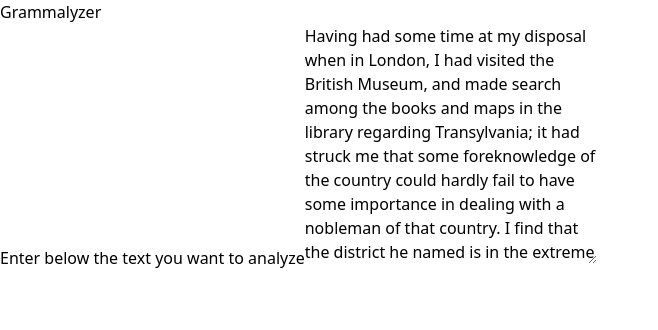
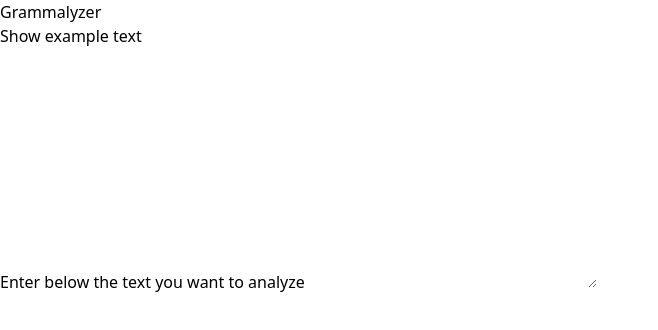
Before and after one commit to fmoliveira/lab-grammalyzer, a Next.js app: page / in a window 1280 px wide. Shown: the top 330 px of the page, without its empty margins (0-658 px from the left). Built offline with nearby package versions, Linux system fonts and the light colour scheme.

Commit message:
Move example trigger to button

```diff
--- a/components/Loader.tsx
+++ /dev/null
@@ -1,13 +0,0 @@
-import { StyledElement } from "../lib/helperTypes"
-
-type Props = StyledElement<"div"> & {
-	if: boolean
-}
-
-export default function Loader({ if: visible, ...props }: Props) {
-	if (!visible) {
-		return null
-	}
-
-	return <div className="text-blue-500" {...props} />
-}
--- a/pages/index.tsx
+++ b/pages/index.tsx
@@ -3,15 +3,14 @@ import { useForm } from "react-hook-form"
 import { useMutation } from "@tanstack/react-query"
 
 import Alert from "../components/Alert"
-import Button from "../components/Button"
 import DataTable from "../components/DataTable"
 import Form from "../components/Form"
 import Heading from "../components/Heading"
 import Label from "../components/Label"
-import Loader from "../components/Loader"
 import TextArea from "../components/TextArea"
 
 import { analyzeText } from "../lib/analyzeText"
+import Button from "../components/Button"
 import { exampleText } from "../lib/exampleText"
 
 interface AnalyzeFormData {
@@ -19,22 +18,26 @@ interface AnalyzeFormData {
 }
 
 const Home: NextPage = () => {
-	const form = useForm<AnalyzeFormData>({
-		defaultValues: {
-			text: exampleText,
-		},
-	})
+	const form = useForm<AnalyzeFormData>({})
 	const analysisMutation = useMutation((values: AnalyzeFormData) =>
 		analyzeText(values.text)
 	)
+
+	const showExampleText = () => {
+		form.setValue("text", exampleText)
+		analysisMutation.mutate({ text: exampleText })
+	}
 
 	return (
 		<div
 			className="grid w-screen h-screen"
 			style={{ gridTemplateColumns: "2fr 1fr", gridTemplateRows: "4rem auto" }}
 		>
-			<header className="col-span-2 p-4 flex flex-col justify-center bg-slate-900 text-slate-100">
+			<header className="col-span-2 p-4 flex flex-row items-center justify-between bg-slate-900 text-slate-100">
 				<Heading kind="h1">Grammalyzer</Heading>
+				<Button kind="primary" type="button" onClick={showExampleText}>
+					Show example text
+				</Button>
 			</header>
 			<main className="p-4 flex flex-col">
 				<Form
@@ -50,9 +53,6 @@ const Home: NextPage = () => {
 				</Form>
 			</main>
 			<aside className="p-4 border-l-2 border-slate-900 overflow-y-auto">
-				<Loader if={analysisMutation.isLoading}>
-					Analysis in progress, please wait...
-				</Loader>
 				<Alert if={analysisMutation.isError}>
 					{JSON.stringify(analysisMutation.error)}
 				</Alert>
```
